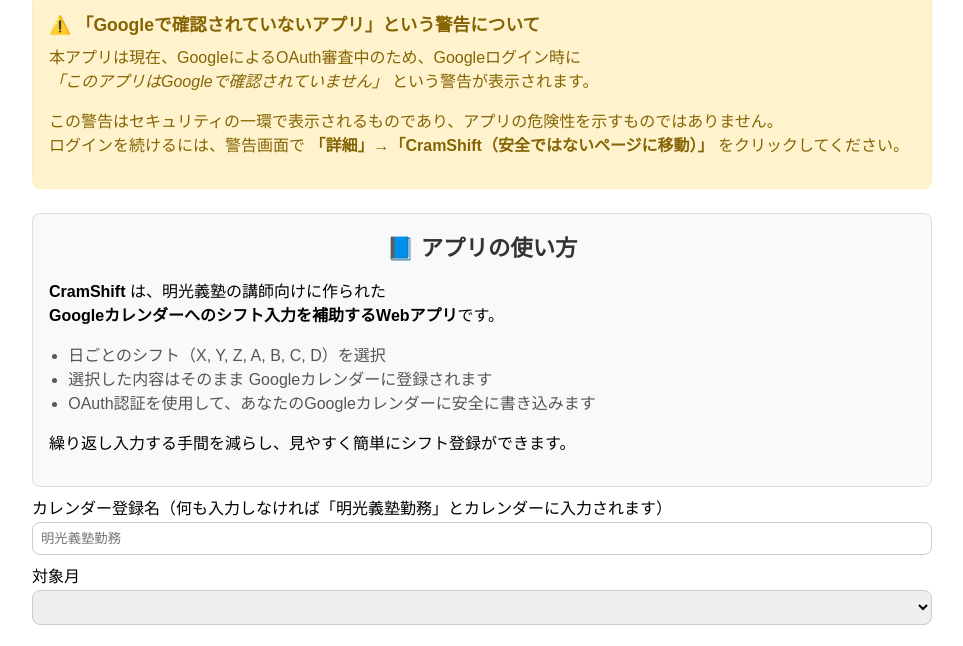
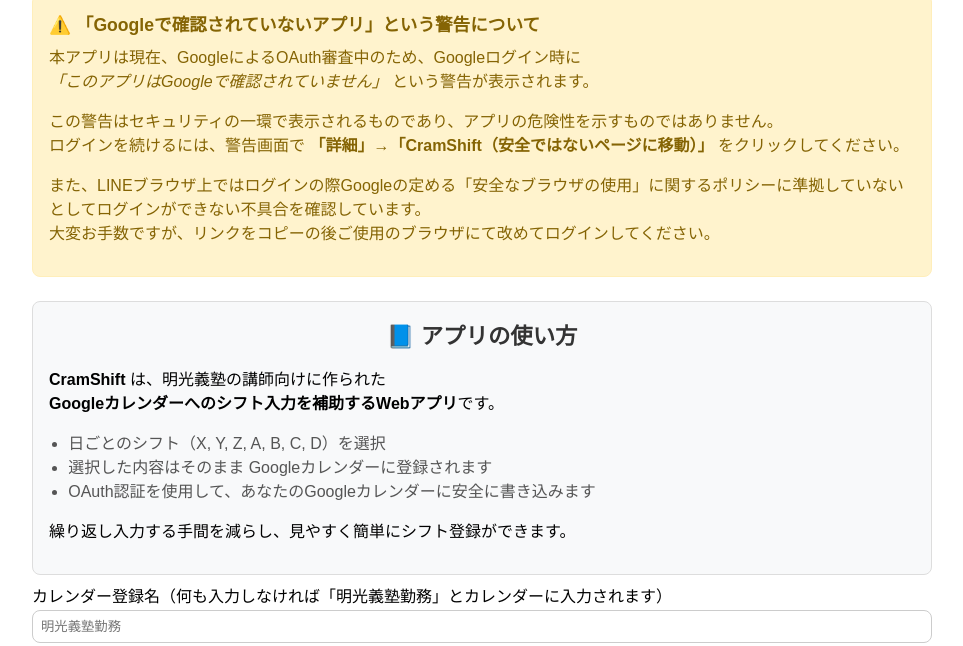
Before and after one commit to Clowd22/CramShift, a plain HTML site: page index.html in a window 1280 px wide. Shown: the part 95-741 px from the top of the page, without its empty margins (158-1121 px from the left). Drawn offline with Linux system fonts and the light colour scheme.

Commit message:
Update index.html

```diff
--- a/index.html
+++ b/index.html
@@ -24,6 +24,10 @@
     <p style="color: #856404;">
       この警告はセキュリティの一環で表示されるものであり、アプリの危険性を示すものではありません。<br>
       ログインを続けるには、警告画面で <strong>「詳細」→「CramShift（安全ではないページに移動）」</strong> をクリックしてください。
+    </p>
+    <p style="color: #856404;">
+      また、LINEブラウザ上ではログインの際Googleの定める「安全なブラウザの使用」に関するポリシーに準拠していないとしてログインができない不具合を確認しています。<br>
+      大変お手数ですが、リンクをコピーの後ご使用のブラウザにて改めてログインしてください。
     </p>
     </div>
     <section style="background-color: #f8f9fa; border: 1px solid #ddd; padding: 1rem; border-radius: 8px; margin-top: 1.5rem;">
```
